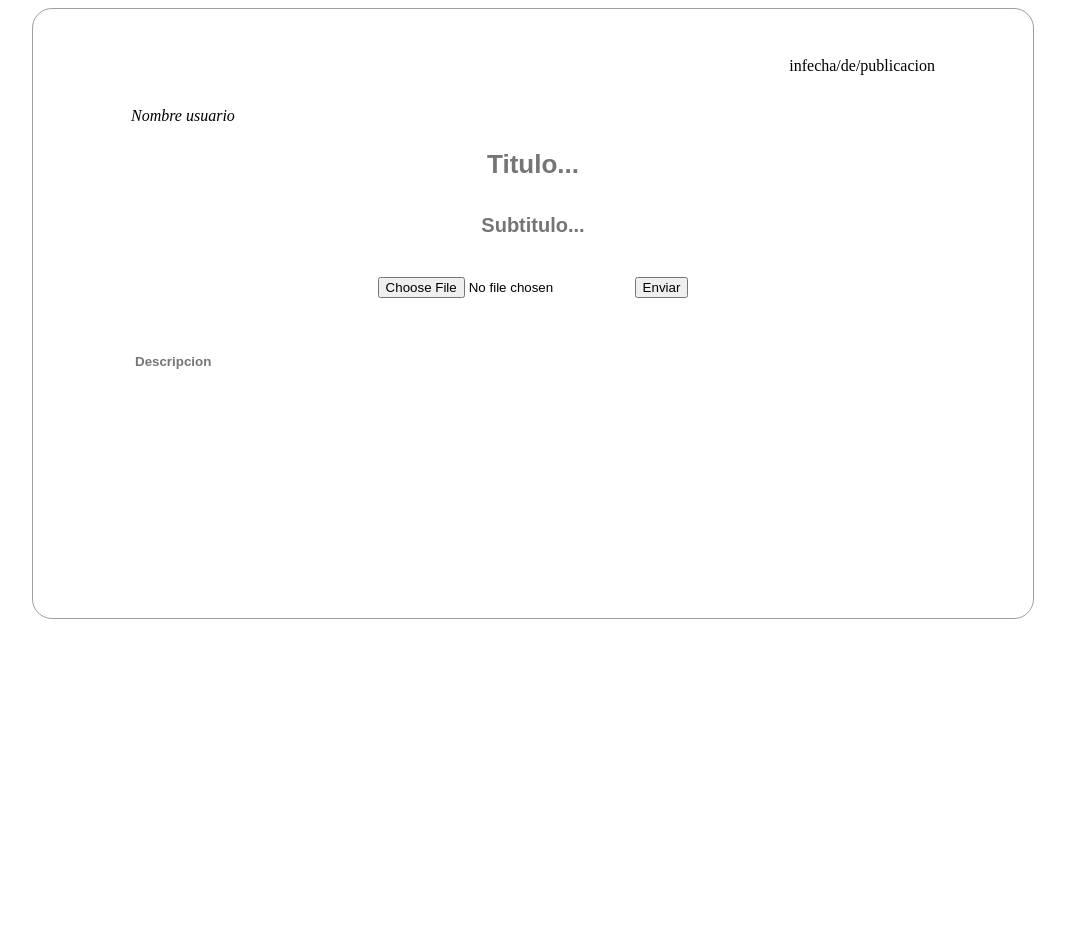
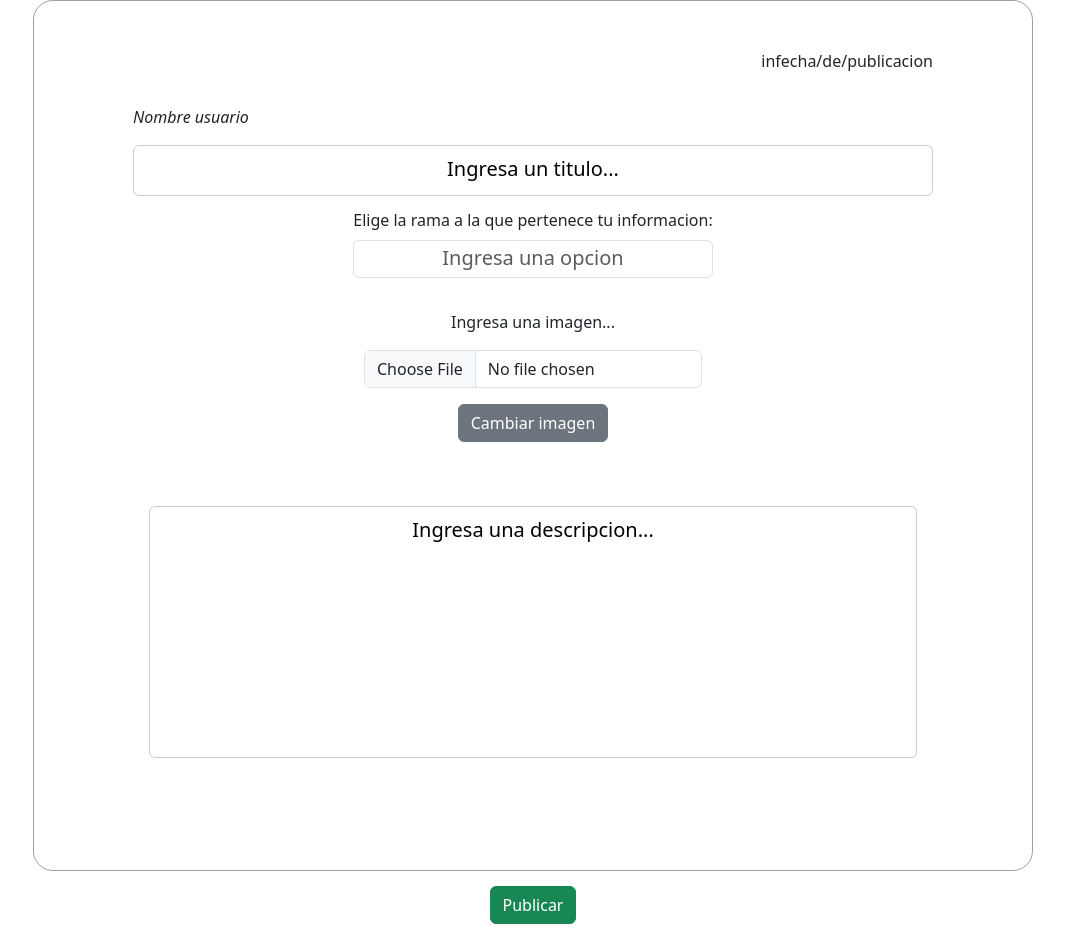
Before and after one commit to CarlosManuelEusebioAlejo/proyecto_integrador_2, a PHP site: page /nuevaPubli.html in a window 1280 px wide. Shown: the whole page, without its empty margins (107-1172 px from the left). Before the commit the page ends 619 px from the top, so only its background shows below. Run offline with PHP 8.4, Linux system fonts and the light colour scheme.

Commit message:
agrege plantilla final para subir nueva publicacion, con un script para poder modificar la imagen

```diff
--- a/proyecto_integrador_2.0/interfaceAdmin/css/styles-nuevaPubli.css
+++ b/proyecto_integrador_2.0/interfaceAdmin/css/styles-nuevaPubli.css
@@ -1,5 +1,10 @@
+:root{
+  --tipografias1: system-ui, -apple-system, BlinkMacSystemFont, 'Segoe UI', Roboto, Oxygen, Ubuntu, Cantarell, 'Open Sans', 'Helvetica Neue', sans-serif;
+}
+
 .menu{
-    display: flex;
+    /* display: flex; */
+    display: grid;
     justify-content: center;
 }
 .Sub-menu2{
@@ -38,25 +43,47 @@
 
 }
 .TituloPublicacion{
-    padding: 1rem 3rem 1rem 3rem;
+    padding: 1rem 3rem 0rem 3rem;
     font-size: 2rem;
     font-weight: bold;
     text-align: center;
 }
-.TituloSubtitulo{
+/* .TituloSubtitulo{
     padding: 0rem 3rem 1rem 3rem;
     font-size: 1.5rem;
     font-weight:lighter;
     text-align: center;
+} */
+
+.SeleccionarTema{
+  display:grid;
+  justify-content: center;
 }
 
 .ImagenPublicacion{
-    display: flex;
+    display: grid;
     padding: 1rem 3rem 1rem 3rem;
     justify-content: center;
     /*border-radius: 1rem 1rem 0 0*/
     background-color: var(--fondoPublicacion);
+}
+.btn-eliminarImagen{
+    display: grid;
+    justify-content: center;
+    padding: 1rem 3rem 1rem 3rem;
+    background-color: var(--fondoPublicacion);
 
+}
+.label{
+    display: grid;
+    justify-content: center;
+    padding: 1rem 3rem 1rem 3rem;
+    background-color: var(--fondoPublicacion);
+
+}
+input[type="file"]{
+    overflow: hidden;
+    cursor: pointer;
 }
 
 .Publicacion img{
@@ -86,12 +113,19 @@
 /* INPUTS */
 
 .LetrasInput{
-    font-family: Arial, Helvetica, sans-serif;
-    font-weight: bold;
+    font-family: var(--tipografias1);
+    /* font-weight: bold; */
     border-radius: 6px;
     border: none;
     resize: none; /* No se puede redimensionar */
     overflow-y: hidden;
+}
+::placeholder{
+  font-family: var(--tipografias1);
+    color: black;
+    /* font-weight: bold; */
+    font-size: 20px;
+    text-align: center;
 }
 
 .IntTitulo{
@@ -101,15 +135,7 @@
     height: auto; /* Alto del input */
     font-size: 26px;
     text-align: center;
-}
-
-.IntSubtitulo{
-    padding-top: 8px;
-    resize: none; /* No se puede redimensionar */
-    width: 600px; /* Ancho del input */
-    height: auto; /* Alto del input */
-    font-size: 20px;
-    text-align: center;
+    border: 1px solid #ccc; /* Contorno */
 }
 
 .Descripcion{
@@ -117,4 +143,11 @@
     resize: none; /* No se puede redimensionar */
     width: 800px; /* Ancho del input */
     height: auto; /* Alto del input */
+    border: 1px solid #ccc; /* Contorno */
 }
+
+.bottonConfirmar{
+    display: grid;
+    justify-content: center;
+    padding: 15px;
+}
--- a/proyecto_integrador_2.0/interfaceAdmin/nuevaPubli.html
+++ b/proyecto_integrador_2.0/interfaceAdmin/nuevaPubli.html
@@ -3,45 +3,63 @@
 <head>
 <meta charset="UTF-8">
 <meta name="viewport" content="width=device-width, initial-scale=1.0">
+<link href="https://cdn.jsdelivr.net/npm/bootstrap@5.3.3/dist/css/bootstrap.min.css" rel="stylesheet" integrity="sha384-QWTKZyjpPEjISv5WaRU9OFeRpok6YctnYmDr5pNlyT2bRjXh0JMhjY6hW+ALEwIH" crossorigin="anonymous">
 <title>Modal Example</title>
 <link rel="stylesheet" href="css/styles-nuevaPubli.css">
 </head>
 <body>
   <div class="menu">
-      <form class="Sub-menu2">
+    <form class="Sub-menu2">
         <section class="menu-publicaciones">
             <div class="Publicacion">
                 <div class="Encabezados">
                     <section class="Fecha">infecha/de/publicacion</section>
                     <section class="Nombre">Nombre usuario</section>
                     <section class="TituloPublicacion">
-                      <textarea class="LetrasInput IntTitulo" placeholder="Titulo..." name="titulo" id="CuadroTextosAjustables" rows="1"></textarea>
+                      <textarea class="LetrasInput IntTitulo" placeholder="Ingresa un titulo..." name="titulo" id="CuadroTextosAjustables" rows="1"></textarea>
                     </section>
 
-                    <section class="TituloSubtitulo">
-                        <textarea class="LetrasInput IntSubtitulo" placeholder="Subtitulo..." name="subtitulo" id="CuadroTextosAjustables" rows="1"></textarea>
+                    <!-- Opcion de tema -------------------------------------------------- -->
+                    <!-------------------------------------------------------------------- -->
+                    <section class="SeleccionarTema">
+                      <label for="exampleDataList" class="form-label">Elige la rama a la que pertenece tu informacion:</label>
+                      <input class="form-control" list="datalistOptions" id="exampleDataList" placeholder="Ingresa una opcion">
+                      <datalist id="datalistOptions">
+                        <option value="Nutricion">
+                        <option value="Salud">
+                      </datalist>
                     </section>
+                    <!-- fin Opcion de tema -------------------------------------------------- -->
+                    <!-------------------------------------------------------------------- -->
                 </div>
                 <div class="ImagenPublicacion">
                     <div id="imagenContainer">
                         <!-- <img src="img/background.jpg" alt=""> -->
-                        <input id="imagenInput" type="file" accept="image/*">
-                        <button type="submit">Enviar</button>
-                    </div>
+                        <label for="imagenInput" class="label">Ingresa una imagen...</label>
+                        <input class="form-control" id="imagenInput" type="file" accept="image/*">
+                      </div>
+                      <div class="btn-eliminarImagen">
+                        <button class="btn btn-secondary" id="btnEliminar">Cambiar imagen</button>
+                      </div>
                 </div>
                 <div class="TextoP">
                     <div class="TextoPublicacion">
-                      <textarea class="LetrasInput Descripcion" placeholder="Descripcion" name="" id="" cols="30" rows="10" id="CuadroTextosAjustables"></textarea>
+                      <textarea class="LetrasInput Descripcion" placeholder="Ingresa una descripcion..." name="" id="" cols="30" rows="10" id="CuadroTextosAjustables"></textarea>
                         <!-- <p>,aadipiscipiscing elit. Aenean commodo ligula eadipiscipiscing elit. Aenean commodo ligula eadipiscipiscing elit. Aenean commodadipiscipiscing elit. Aenean commodo ligula eadipiscipiscing elit. Aenean commodo ligula eadipiscipiscing elit. Aenean commodo ligula eadipiscipiscing elit. Aenean commodo ligula eadipiscipiscing elit. Aenean commodo ligula eadipiscipiscing elit. Aenean commodo ligula eadipiscipiscing elit. Aenean commodo ligula eadipiscipiscing elit. Aenean commodo ligula eadipiscipiscing elit. Aenean commodo ligula eadipiscipiscing elit. Aenean commodo ligula eadipiscipiscing elit. Aenean commodo ligula eadipiscipiscing elit. Aenean commodo ligula eadipiscipiscing elit. Aenean commodo ligula eo ligula e    dipiscipiscing elit. Aenean commodo ligula eget iing elit. Aenean commodo ligula eget ipiscing elit. Aenean commodo ligula eget dolor. Ac, commodo ligula eget dol elit. Aenean commodo ligula eget dolor. Ac, commodo ligula egetdolor. Ac, commodo ligula eget dol elit. Aenean commodo ligula eget dolor. Ac, commodo ligula eget d </p> -->
                     </div>
                 </div>
             </div>
         </section><!--menu-publicaciones-->
     </form><!--sub-menu2-->
-<!--Publicaciones----------------------------------------------------------------->
-<!-------------------------------------------------------------------------------->
+
+    <!--Publicaciones----------------------------------------------------------------->
+    <!-------------------------------------------------------------------------------->
+    <div class="bottonConfirmar">
+        <button id="publicar" type="button" class="btn btn-success">Publicar</button>
+    </div>
+</div><!--menu-principal-->
 <script src="resorces/ajustarRows.js"></script>
 <script src="resorces/imagenInput.js"></script>
-</div><!--menu-principal-->
+<script src="resorces/eliminarImagen.js"></script>
 </body>
 </html>
--- /dev/null
+++ b/proyecto_integrador_2.0/interfaceAdmin/resorces/eliminarImagen.js
@@ -0,0 +1,23 @@
+const imagenInput = document.getElementById('imagenInput');
+        const imagenContainer = document.getElementById('imagenContainer');
+        const discardButton = document.getElementById('btnEliminar');
+        const label = imagenContainer.querySelector('.label');
+
+        // Mostrar el nombre de la imagen seleccionada
+        imagenInput.addEventListener('change', function() {
+            const file = this.files[0];
+            if (file) {
+                label.textContent = file.name;
+                discardButton.style.display = 'inline-block';
+            } else {
+                label.textContent = 'Ingresa una imagen...';
+                discardButton.style.display = 'none';
+            }
+        });
+
+        // Descartar la imagen seleccionada
+        discardButton.addEventListener('click', function() {
+            imagenInput.value = ''; // Vaciar el valor del input file
+            label.textContent = 'Ingresa una imagen...';
+            discardButton.style.display = 'none';
+        });
```
